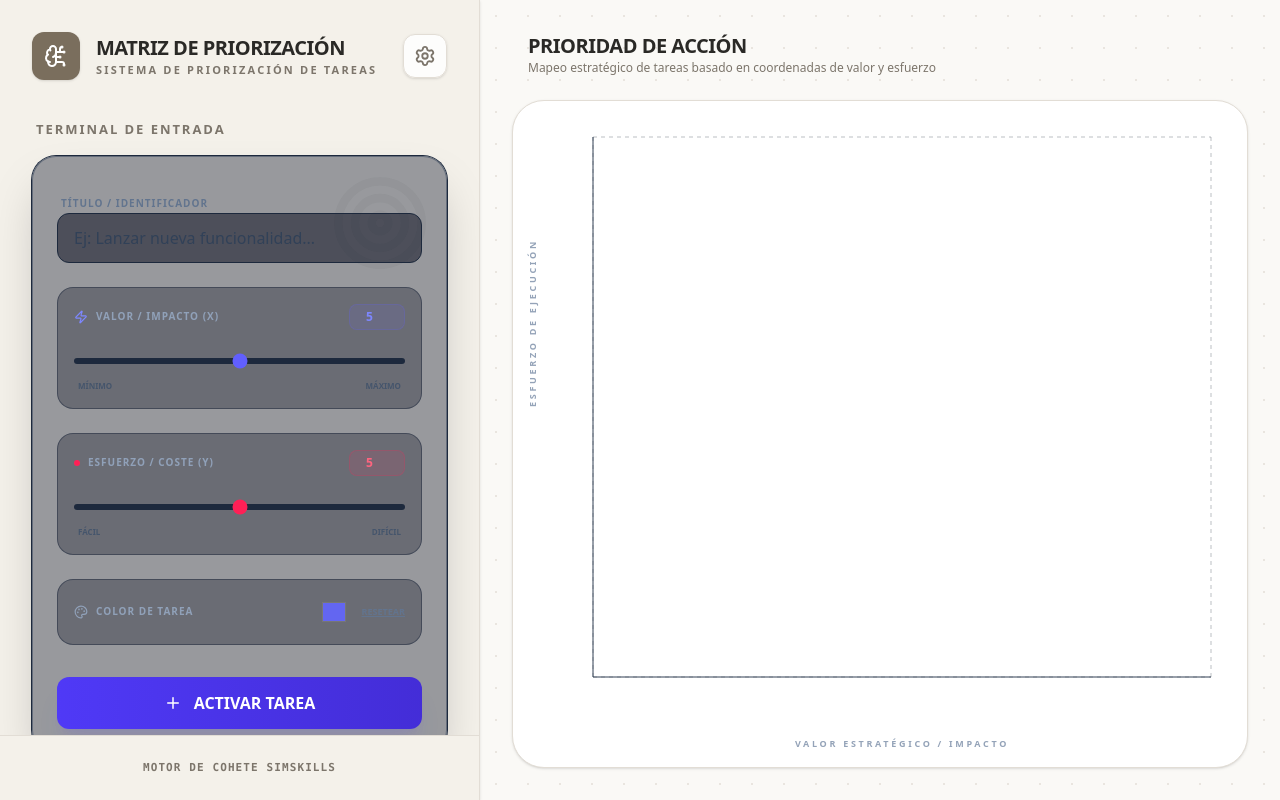
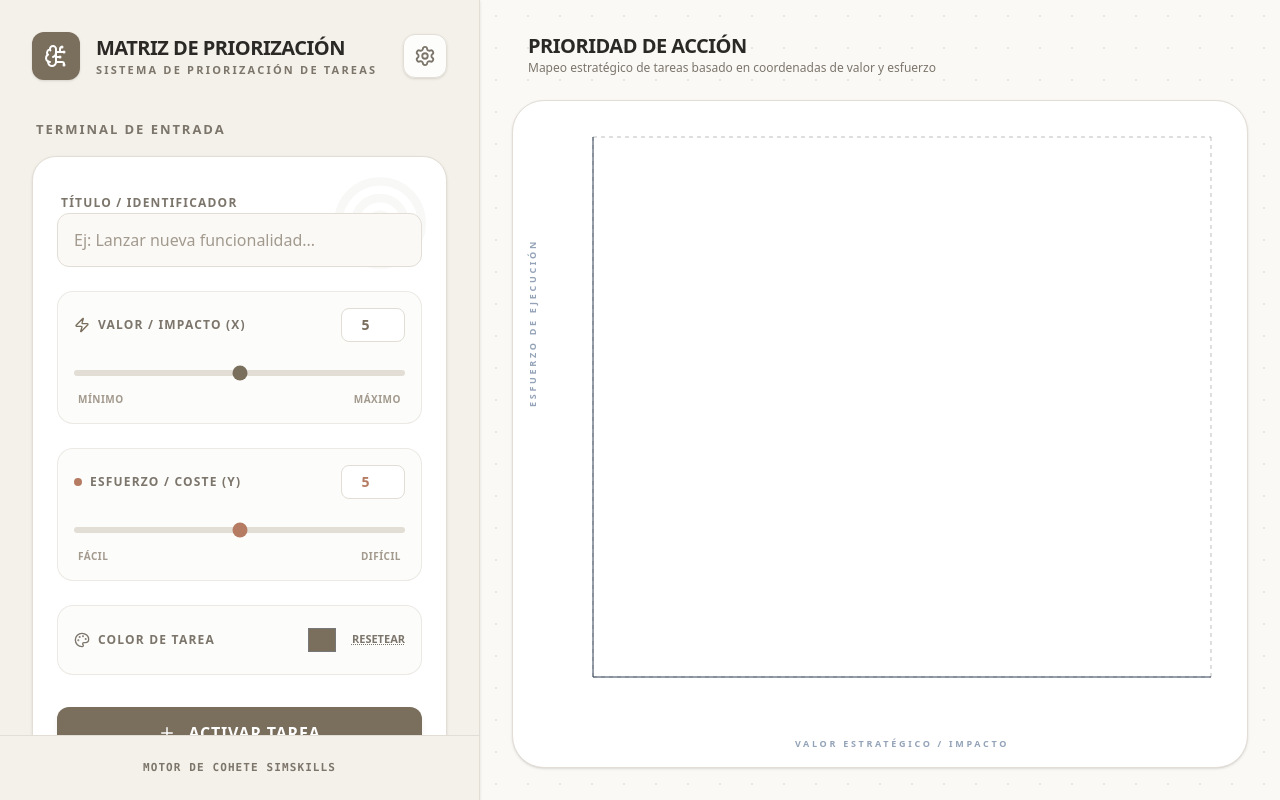
Before and after one commit to Santiagokuru/Matriz-valor, a React (Vite) app: page / in a window 1280 px wide. Built offline with nearby package versions, Linux system fonts and the light colour scheme.

Commit message:
Update TaskForm.tsx

```diff
--- a/src/components/TaskForm.tsx
+++ b/src/components/TaskForm.tsx
@@ -61,32 +61,32 @@ const TaskForm: React.FC<TaskFormProps> = ({ onSubmit, initialData, onCancel })
     return (
         <form
             onSubmit={handleSubmit}
-            className="space-y-6 bg-slate-900/40 p-6 rounded-[1.5rem] border border-slate-700/50 shadow-2xl relative overflow-hidden group transition-all duration-500 hover:border-slate-600/50 ring-1 ring-slate-800"
+            className="space-y-6 bg-white p-6 rounded-[1.5rem] border border-[#E2DDD5] shadow-sm relative overflow-hidden group transition-all duration-300 hover:border-[#C8C2B7]"
         >
-            <div className="absolute top-0 right-0 p-4 opacity-5 group-hover:opacity-10 transition-opacity">
+            <div className="absolute top-0 right-0 p-4 opacity-5 text-[#7A6E5D] group-hover:opacity-10 transition-opacity">
                 <Target size={100} />
             </div>
 
             <div className="space-y-2 relative pt-2">
-                <label htmlFor="name" className="text-[10px] font-black text-slate-500 uppercase tracking-widest ml-1">Título / Identificador</label>
+                <label htmlFor="name" className="text-[12px] font-bold text-[#7C756B] uppercase tracking-widest ml-1">Título / Identificador</label>
                 <input
                     id="name"
                     type="text"
                     value={name}
                     onChange={(e) => setName(e.target.value)}
                     placeholder="Ej: Lanzar nueva funcionalidad..."
-                    className="w-full bg-slate-950/50 border border-slate-800 rounded-xl px-4 py-3 text-slate-100 focus:outline-none focus:ring-2 focus:ring-indigo-500/30 focus:border-indigo-500/50 transition-all placeholder:text-slate-700 font-medium"
+                    className="w-full bg-[#FAF9F6] border border-[#E2DDD5] rounded-xl px-4 py-3.5 text-[#2A2926] focus:outline-none focus:ring-2 focus:ring-[#7A6E5D]/20 focus:border-[#7A6E5D] transition-all placeholder:text-[#A39A8E] font-medium text-base"
                     required
                 />
             </div>
 
             <div className="grid grid-cols-1 gap-6">
                 {/* Eje X: Valor / Impacto */}
-                <div className="space-y-4 bg-slate-950/30 p-4 rounded-2xl border border-slate-800/50">
+                <div className="space-y-4 bg-[#FAF9F6]/50 p-4 rounded-2xl border border-[#E2DDD5]/60">
                     <div className="flex justify-between items-center">
                         <div className="flex items-center gap-2">
-                            <Zap size={14} className="text-indigo-400" />
-                            <label className="text-[10px] font-black text-slate-400 uppercase tracking-widest">VALOR / IMPACTO (X)</label>
+                            <Zap size={16} className="text-[#7A6E5D]" />
+                            <label className="text-[12px] font-bold text-[#7C756B] uppercase tracking-widest">VALOR / IMPACTO (X)</label>
                         </div>
                         <input
                             type="number"
@@ -95,7 +95,7 @@ const TaskForm: React.FC<TaskFormProps> = ({ onSubmit, initialData, onCancel })
                             step="0.1"
                             value={x}
                             onChange={(e) => handleXChange(e.target.value)}
-                            className="bg-indigo-500/10 text-indigo-400 font-black text-xs w-14 py-1 text-center rounded-lg border border-indigo-500/20 focus:outline-none focus:ring-1 focus:ring-indigo-500/50"
+                            className="bg-white text-[#7A6E5D] font-bold text-sm w-16 py-1.5 text-center rounded-lg border border-[#E2DDD5] focus:outline-none focus:ring-1 focus:ring-[#7A6E5D]"
                         />
                     </div>
                     <input
@@ -105,20 +105,20 @@ const TaskForm: React.FC<TaskFormProps> = ({ onSubmit, initialData, onCancel })
                         step="0.1"
                         value={x}
                         onChange={(e) => setX(parseFloat(e.target.value))}
-                        className="w-full accent-indigo-500 cursor-pointer h-1.5 bg-slate-800 rounded-lg appearance-none hover:accent-indigo-400 transition-all"
+                        className="w-full accent-[#7A6E5D] cursor-pointer h-1.5 bg-[#E2DDD5] rounded-lg appearance-none transition-all"
                     />
-                    <div className="flex justify-between px-1 text-[8px] font-black text-slate-600 uppercase">
+                    <div className="flex justify-between px-1 text-[10px] font-bold text-[#A39A8E] uppercase tracking-wider">
                         <span>Mínimo</span>
                         <span>Máximo</span>
                     </div>
                 </div>
 
                 {/* Eje Y: Esfuerzo / Coste */}
-                <div className="space-y-4 bg-slate-950/30 p-4 rounded-2xl border border-slate-800/50">
+                <div className="space-y-4 bg-[#FAF9F6]/50 p-4 rounded-2xl border border-[#E2DDD5]/60">
                     <div className="flex justify-between items-center">
                         <div className="flex items-center gap-2">
-                            <span className="w-1.5 h-1.5 rounded-full bg-rose-500"></span>
-                            <label className="text-[10px] font-black text-slate-400 uppercase tracking-widest">ESFUERZO / COSTE (Y)</label>
+                            <span className="w-2 h-2 rounded-full bg-[#B57C63]"></span>
+                            <label className="text-[12px] font-bold text-[#7C756B] uppercase tracking-widest">ESFUERZO / COSTE (Y)</label>
                         </div>
                         <input
                             type="number"
@@ -127,7 +127,7 @@ const TaskForm: React.FC<TaskFormProps> = ({ onSubmit, initialData, onCancel })
                             step="0.1"
                             value={y}
                             onChange={(e) => handleYChange(e.target.value)}
-                            className="bg-rose-500/10 text-rose-400 font-black text-xs w-14 py-1 text-center rounded-lg border border-rose-500/20 focus:outline-none focus:ring-1 focus:ring-rose-500/50"
+                            className="bg-white text-[#B57C63] font-bold text-sm w-16 py-1.5 text-center rounded-lg border border-[#E2DDD5] focus:outline-none focus:ring-1 focus:ring-[#B57C63]"
                         />
                     </div>
                     <input
@@ -137,31 +137,31 @@ const TaskForm: React.FC<TaskFormProps> = ({ onSubmit, initialData, onCancel })
                         step="0.1"
                         value={y}
                         onChange={(e) => setY(parseFloat(e.target.value))}
-                        className="w-full accent-rose-500 cursor-pointer h-1.5 bg-slate-800 rounded-lg appearance-none hover:accent-rose-400 transition-all"
+                        className="w-full accent-[#B57C63] cursor-pointer h-1.5 bg-[#E2DDD5] rounded-lg appearance-none transition-all"
                     />
-                    <div className="flex justify-between px-1 text-[8px] font-black text-slate-600 uppercase">
+                    <div className="flex justify-between px-1 text-[10px] font-bold text-[#A39A8E] uppercase tracking-wider">
                         <span>Fácil</span>
                         <span>Difícil</span>
                     </div>
                 </div>
 
                 {/* Color de la Tarea */}
-                <div className="bg-slate-950/30 p-4 rounded-2xl border border-slate-800/50 flex items-center justify-between">
+                <div className="bg-[#FAF9F6]/50 p-4 rounded-2xl border border-[#E2DDD5]/60 flex items-center justify-between">
                     <div className="flex items-center gap-2">
-                        <Palette size={14} className="text-slate-400" />
-                        <label className="text-[10px] font-black text-slate-400 uppercase tracking-widest">COLOR DE TAREA</label>
+                        <Palette size={16} className="text-[#7C756B]" />
+                        <label className="text-[12px] font-bold text-[#7C756B] uppercase tracking-widest">COLOR DE TAREA</label>
                     </div>
                     <div className="flex items-center gap-3">
                         <input
                             type="color"
-                            value={color || "#6366f1"}
+                            value={color || "#7A6E5D"}
                             onChange={(e) => setColor(e.target.value)}
-                            className="w-8 h-8 rounded-lg bg-transparent border-none cursor-pointer p-0.5 border border-slate-700"
+                            className="w-9 h-9 rounded-lg bg-transparent border-none cursor-pointer p-0.5 border border-[#E2DDD5]"
                         />
                         <button
                             type="button"
                             onClick={() => setColor("")}
-                            className="text-[9px] font-black text-slate-500 hover:text-slate-300 uppercase underline"
+                            className="text-[11px] font-bold text-[#7C756B] hover:text-[#2A2926] uppercase underline decoration-dotted"
                         >
                             Resetear
                         </button>
@@ -172,7 +172,7 @@ const TaskForm: React.FC<TaskFormProps> = ({ onSubmit, initialData, onCancel })
             <div className="flex gap-3 pt-2">
                 <button
                     type="submit"
-                    className="flex-1 bg-gradient-to-r from-indigo-600 to-indigo-700 hover:from-indigo-500 hover:to-indigo-600 text-white font-bold py-3.5 rounded-xl transition-all flex items-center justify-center gap-3 shadow-xl shadow-indigo-600/10 active:scale-[0.98]"
+                    className="flex-1 bg-[#7A6E5D] hover:bg-[#685D4E] text-white font-bold py-3.5 rounded-xl transition-all flex items-center justify-center gap-3 shadow-md shadow-[#7A6E5D]/10 active:scale-[0.98] text-base uppercase tracking-wider"
                 >
                     {initialData ? (
                         <>
@@ -190,7 +190,7 @@ const TaskForm: React.FC<TaskFormProps> = ({ onSubmit, initialData, onCancel })
                     <button
                         type="button"
                         onClick={onCancel}
-                        className="px-4 bg-slate-800 hover:bg-slate-700 text-slate-400 hover:text-white rounded-xl transition-all active:scale-[0.98] border border-slate-700/50"
+                        className="px-4 bg-[#F4F1EA] hover:bg-[#EAE6DF] border border-[#E2DDD5] text-[#7C756B] hover:text-[#2A2926] rounded-xl transition-all active:scale-[0.98]"
                     >
                         <X size={20} />
                     </button>
```
